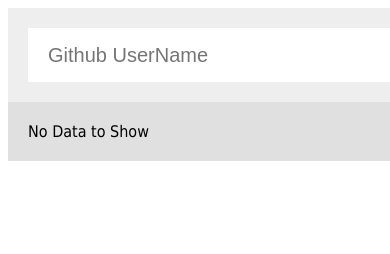
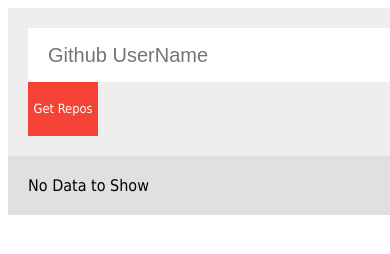
Before and after one commit to Mahmoud-Mo-ops/API-GITHUB, a plain HTML site: page index.html in a window 390 px wide. Shown: the top 254 px of the page. Drawn offline with Linux system fonts and the light colour scheme.

Commit message:
phone responsive

```diff
--- a/main.css
+++ b/main.css
@@ -76,6 +76,9 @@ body{
     .repos-container{
         width: 550px;
     }
+    .repos-container .get-repos {
+        flex-direction: column;
+    }
     .repos-container .get-repos .get-button{
         width: 70px;
         font-size: .8rem;
```
